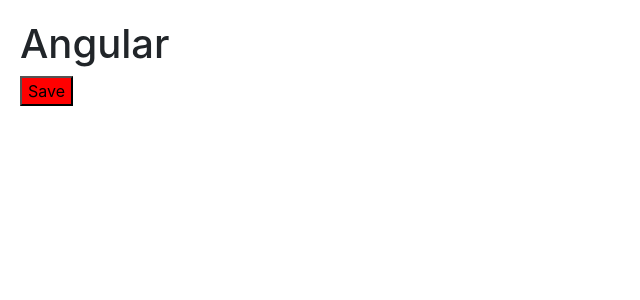
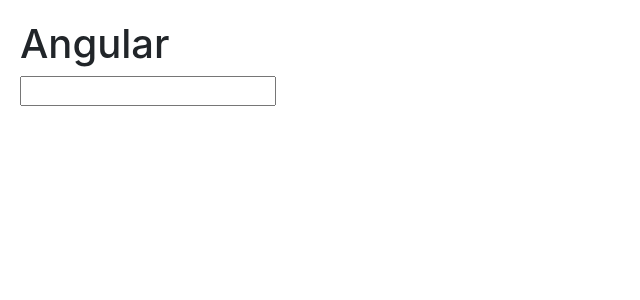
Before and after one commit to NeilChainani/angular-tut, an Angular app: page / in a window 1280 px wide. Shown: the top 300 px of the page, without its empty margins (0-640 px from the left). Built offline with nearby package versions, Linux system fonts and the light colour scheme.

Commit message:
testing the key filter events

```diff
--- a/src/app/courses.component.ts
+++ b/src/app/courses.component.ts
@@ -3,12 +3,21 @@
 @Component({
   selector: "courses",
   template: `
-    <button [style.background-color]="color">Save</button>
+    <input (keyup.enter)="onKeyUp()" />
   `
 })
 export class CoursesComponent {
   title = "test me";
   colSpan = 2;
+  onSave($event) {
+    console.log("test", $event);
+  }
+  onDivClicked() {
+    console.log("div was clicked");
+  }
+  onKeyUp() {
+    console.log("enter was used");
+  }
   courses;
   color = "red";
   constructor(service: CoursesService) {
```
